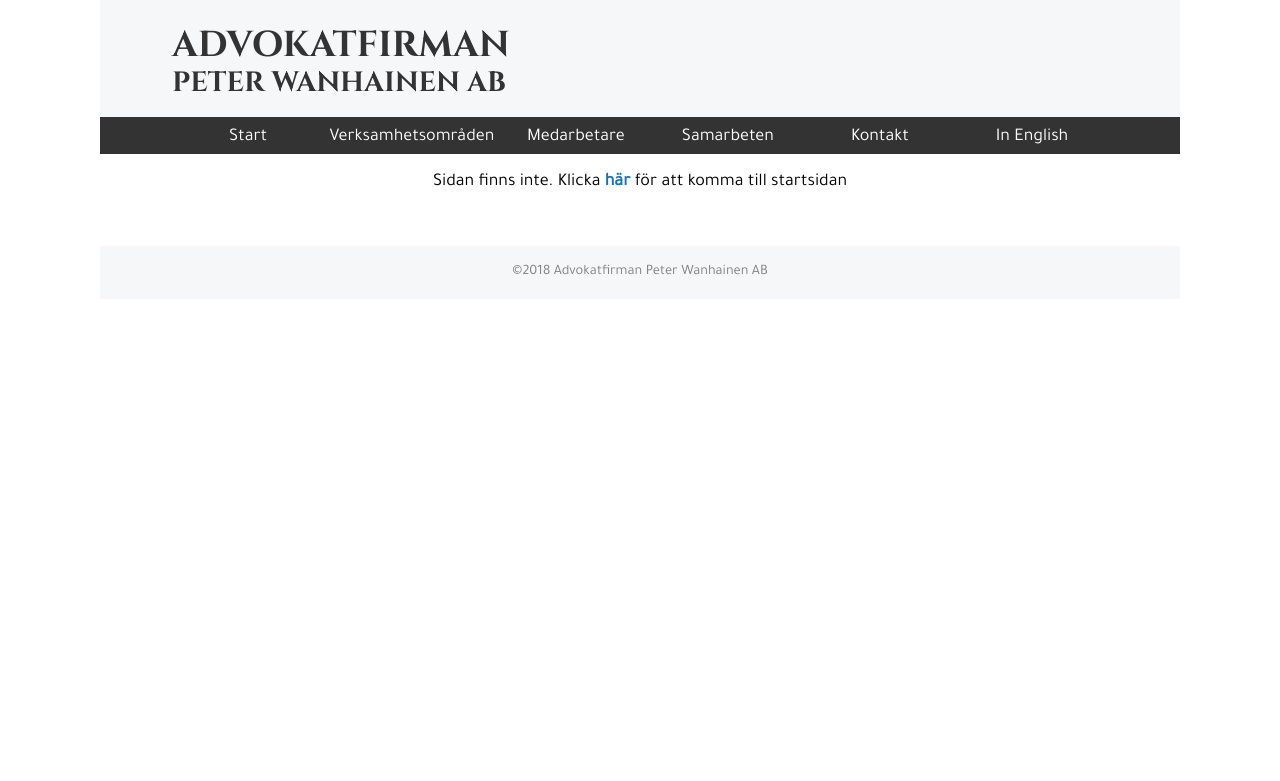
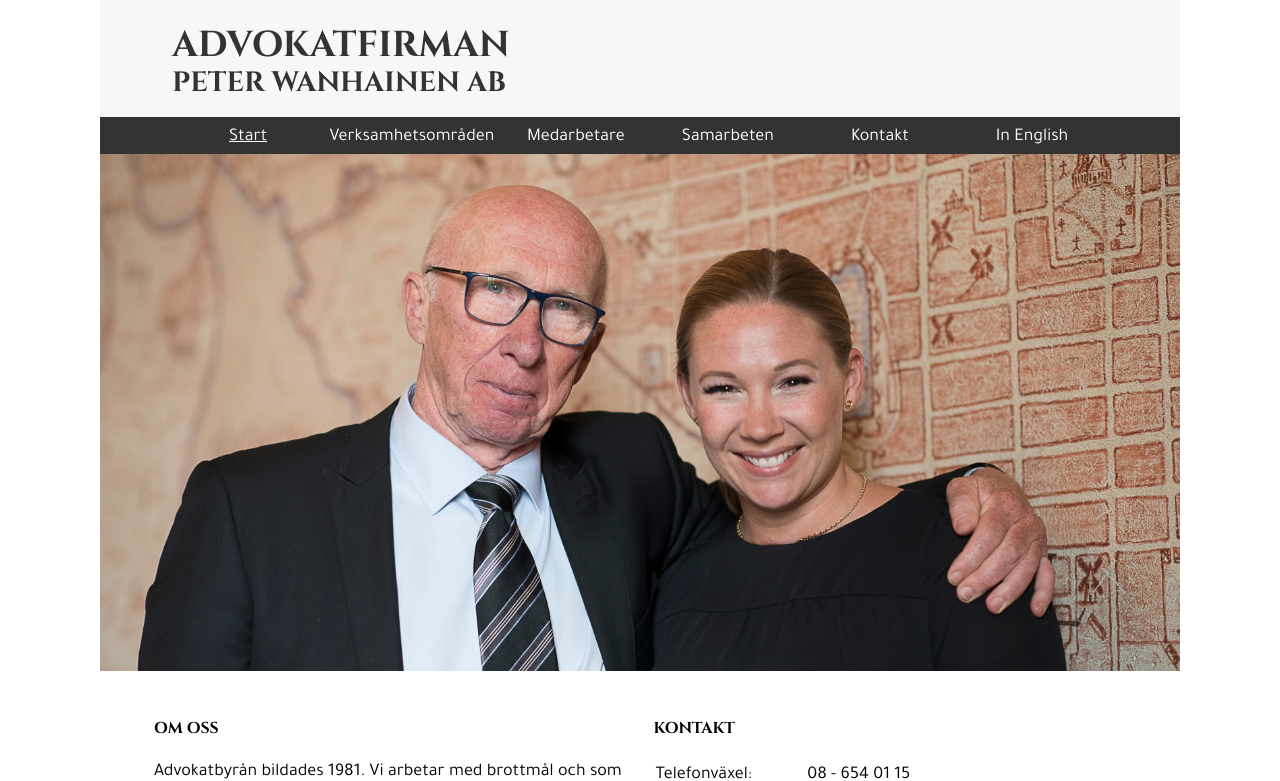
Before and after one commit to Henkenator/wanhainen2, an Angular app: page /start in a window 1280 px wide. Shown: the top 781 px of the page. Built offline with nearby package versions, Linux system fonts and the light colour scheme.

Commit message:
active link is underlined

```diff
--- a/src/app/app.module.ts
+++ b/src/app/app.module.ts
@@ -14,7 +14,8 @@
 import { EnglishComponent } from './components/english/english.component';
 
 export const appRoutes: Routes = [
-  {path: '', component: StartComponent},
+  {path: '', redirectTo: 'start', pathMatch: 'full'},
+  {path: 'start', component: StartComponent},
   {path: 'verksamhetsomraden', component: PracticeAreasComponent},
   {path: 'medarbetare', component: AssociatesComponent},
   {path: 'samarbeten', component: CollaboratorsComponent},
--- a/src/app/components/header/header.component.html
+++ b/src/app/components/header/header.component.html
@@ -13,7 +13,7 @@
   </button>
   <div class="menu-dropdown">
     <ul class="nav-menu">
-      <li><a routerLink="" routerLinkActive="active" (click)="toggle()">Start</a></li>
+      <li><a routerLink="start" routerLinkActive="active" (click)="toggle()">Start</a></li>
       <li><a routerLink="verksamhetsomraden" routerLinkActive="active" (click)="toggle()">Verksamhetsområden</a></li>
       <li><a routerLink="medarbetare" routerLinkActive="active" (click)="toggle()">Medarbetare</a></li>
       <li><a routerLink="samarbeten" routerLinkActive="active" (click)="toggle()">Samarbeten</a></li>
--- a/src/styles.css
+++ b/src/styles.css
@@ -50,7 +50,7 @@
   text-decoration: underline;
 }
 
-a:active {
+a.active {
   /*color: #b81414;*/
   color: #fff;
   text-decoration: underline;
@@ -364,10 +364,6 @@
 
 
 
-
-
-
-
 /*
     Utility classes
  */
```
